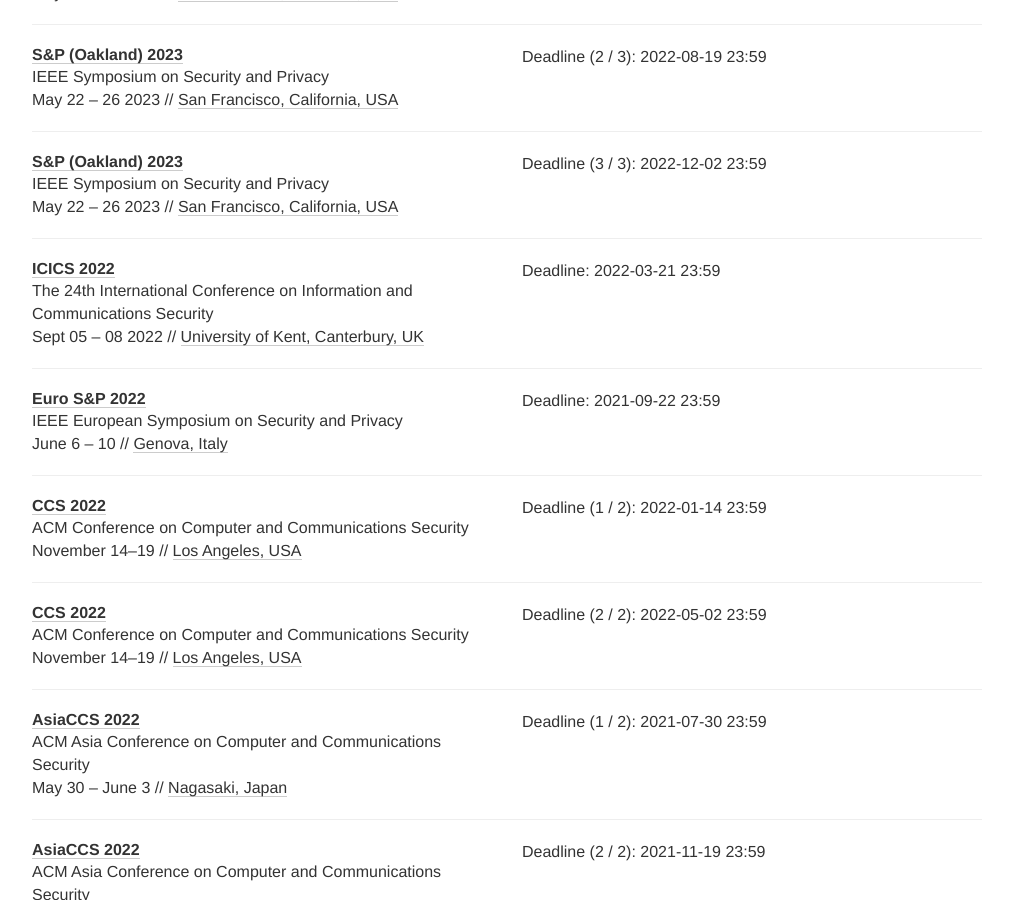
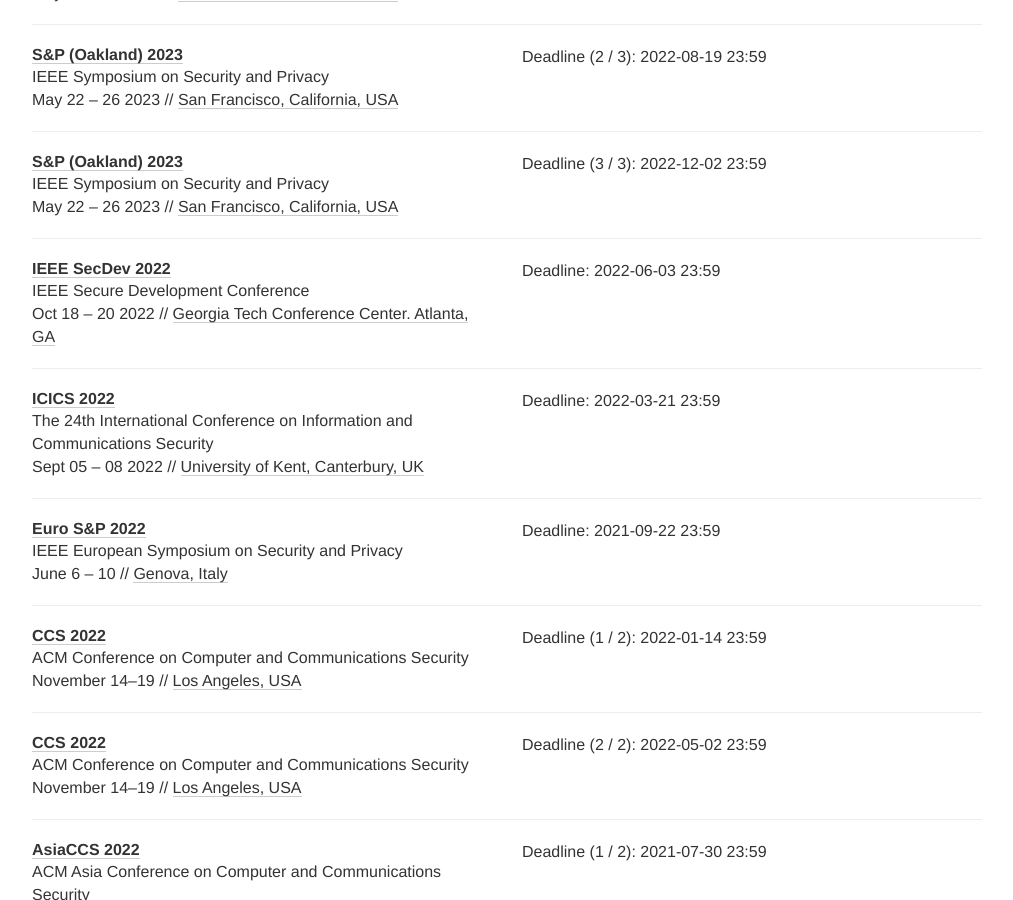
Before and after one commit to sec-deadlines/sec-deadlines.github.io, a Jekyll site: the page built from index.html, in a window 1280 px wide and 900 px high, scrolled down 417 px. Shown: the whole window, without its empty margins (133-1146 px from the left). Built offline with Jekyll 4.4.1, drawn with Linux system fonts in a browser that asks for light colours; nearby versions of some CDN libraries; comment, search, counter and statistics services are not loaded.

Commit message:
_data:conferences: add entry for secdev2022

```diff
--- a/_data/conferences.yml
+++ b/_data/conferences.yml
@@ -11,6 +11,15 @@
     - "2022-08-19 23:59"
     - "2022-12-02 23:59"
   place: San Francisco, California, USA
+  tags: [SEC, PRIV]
+
+- name: IEEE SecDev
+  year: 2022
+  date: "Oct 18 – 20 2022"
+  description: IEEE Secure Development Conference
+  link: https://secdev.ieee.org/2022/home/
+  deadline: ["2022-06-03 23:59"]
+  place: Georgia Tech Conference Center. Atlanta, GA
   tags: [SEC, PRIV]
 
 - name: ICICS
```
